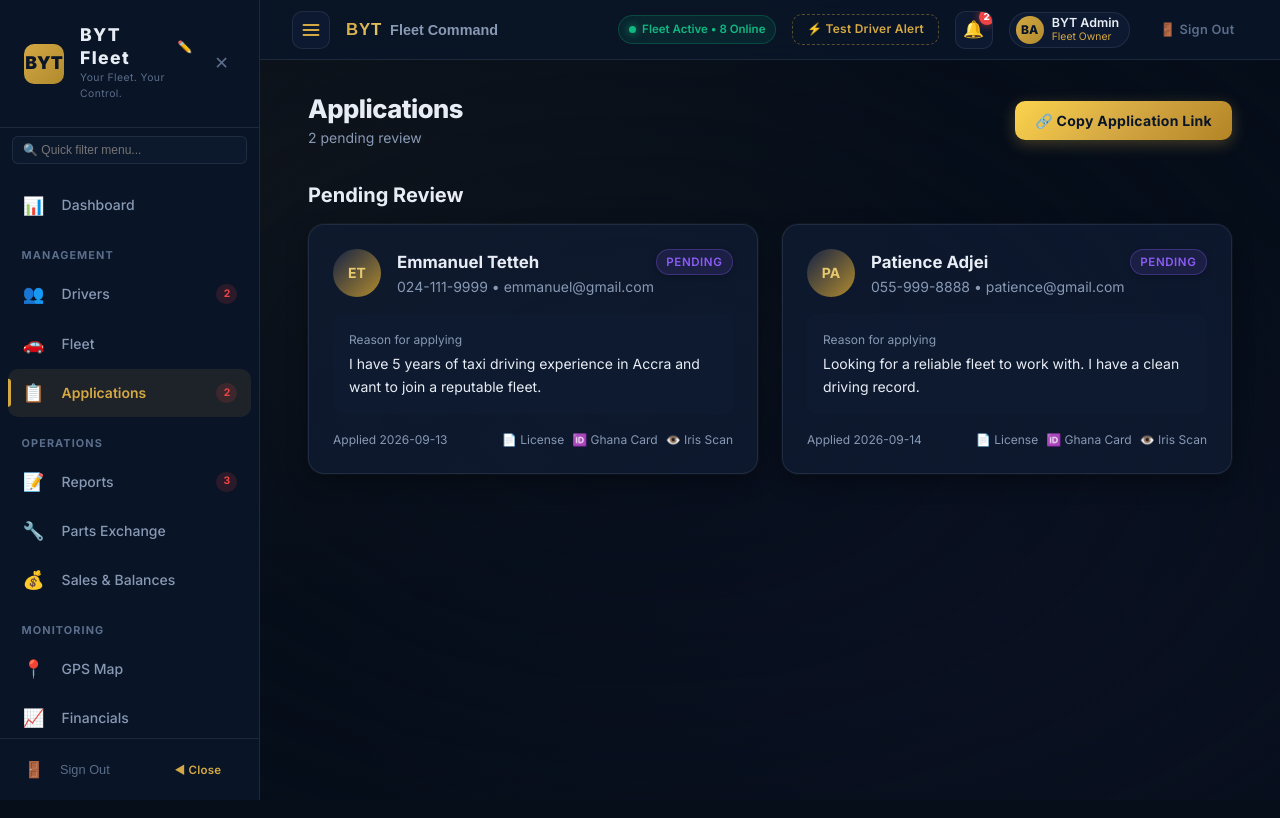
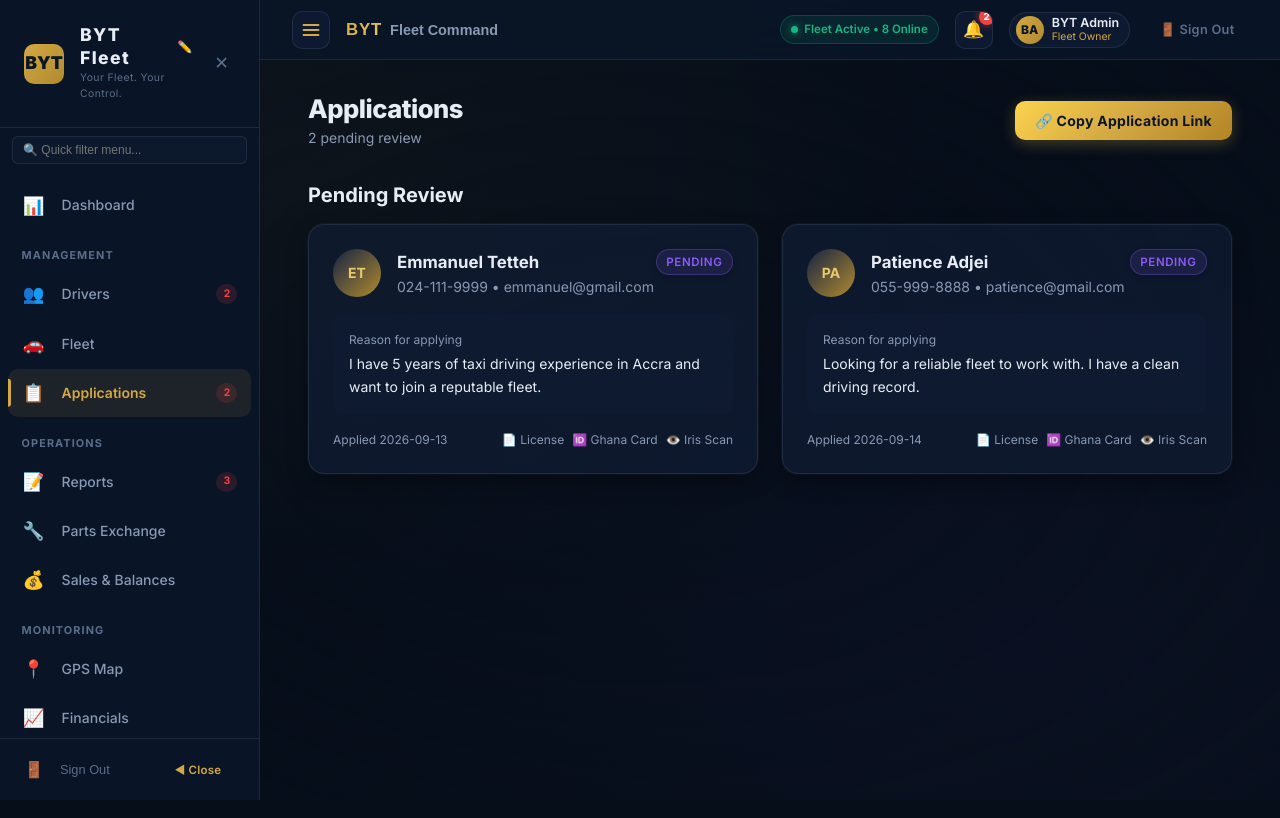
Before and after one commit to ebencool12/car-management-system, a Next.js app: page /admin/applications in a window 1280 px wide. Shown: the top 818 px of the page. Built offline with nearby package versions, Linux system fonts and the light colour scheme.

Commit message:
chore: remove Test Driver Alert button from topbar

```diff
--- a/src/app/admin/layout.tsx
+++ b/src/app/admin/layout.tsx
@@ -126,38 +126,6 @@ export default function AdminLayout({ children }: { children: ReactNode }) {
     e.target.value = '';
   };
 
-  // Simulate incoming driver report or message
-  const triggerSimulatedDriverAlert = () => {
-    const isReport = Math.random() > 0.5;
-    const newNotif: NotificationItem = isReport
-      ? {
-          id: `n-${Date.now()}`,
-          title: '🚨 New Driver Incident Report',
-          desc: 'Kofi Boateng reported: "AC stopped cooling on Hyundai Accent (GW-9012-23)"',
-          time: 'Just now',
-          type: 'REPORT',
-          unread: true,
-          link: '/admin/reports'
-        }
-      : {
-          id: `n-${Date.now()}`,
-          title: '💬 New Message from Driver',
-          desc: 'Yaa Serwaa: "Completed afternoon shift, checking in at station."',
-          time: 'Just now',
-          type: 'MESSAGE',
-          unread: true,
-          link: '/admin/drivers'
-        };
-
-    setNotifications(prev => [newNotif, ...prev]);
-    setActiveToast(newNotif);
-
-    // Auto dismiss toast after 6s
-    setTimeout(() => {
-      setActiveToast(current => current?.id === newNotif.id ? null : current);
-    }, 6000);
-  };
-
   const unreadCount = notifications.filter(n => n.unread).length;
 
   const filteredNav = quickSearch.trim()
@@ -276,17 +244,6 @@ export default function AdminLayout({ children }: { children: ReactNode }) {
             <span className="pulse-dot" />
             <span className="status-text">Fleet Active • 8 Online</span>
           </div>
-
-          {/* Test Driver Alert Trigger */}
-          <button
-            type="button"
-            onClick={triggerSimulatedDriverAlert}
-            className="btn btn-ghost btn-sm"
-            style={{ fontSize: '0.75rem', color: 'var(--byt-gold)', border: '1px dashed rgba(212, 168, 67, 0.4)' }}
-            title="Test an incoming message/report notification from a driver"
-          >
-            ⚡ Test Driver Alert
-          </button>
 
           {/* Interactive Notifications Bell */}
           <div style={{ position: 'relative' }}>
```
